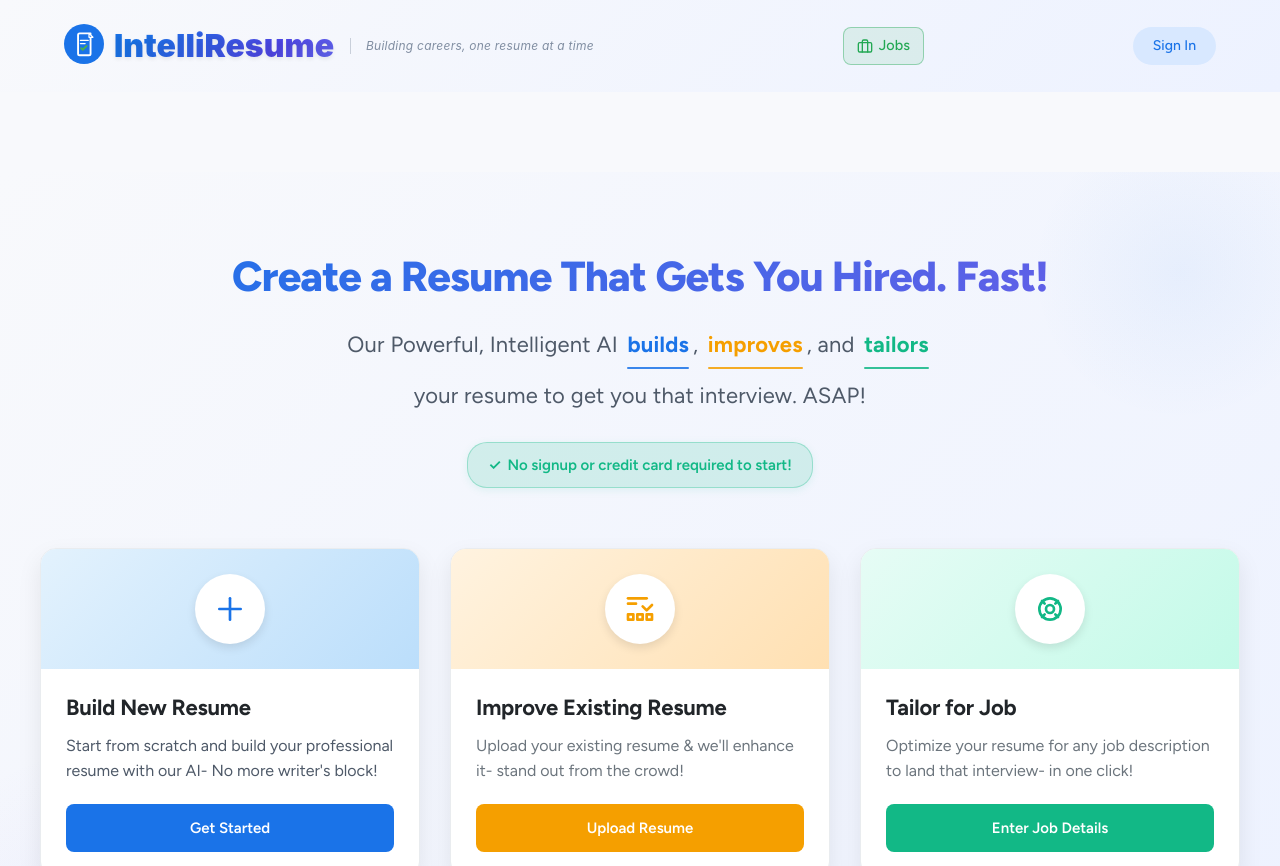
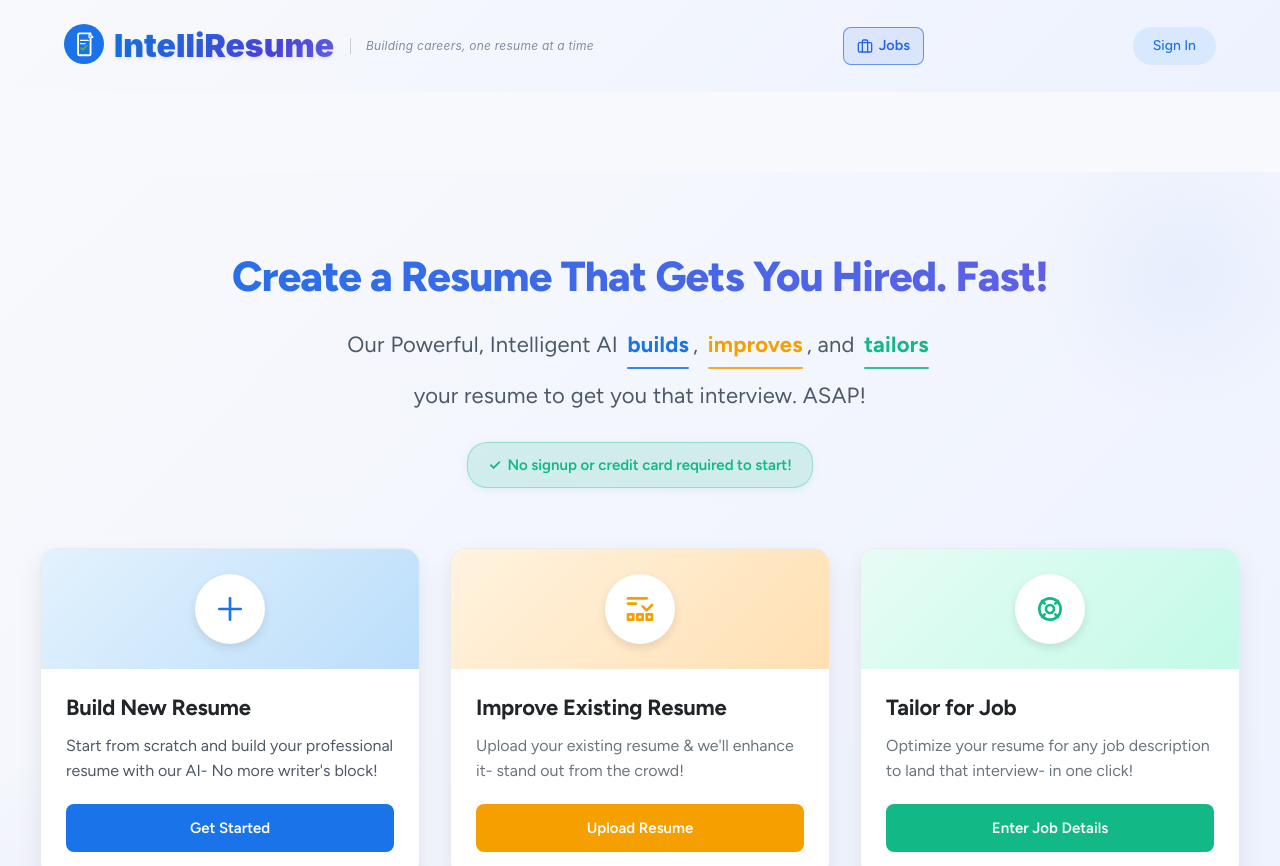
Before and after one commit to nickdelicto/ai-resume-builder, a Next.js app: page / in a window 1280 px wide. Shown: the top 866 px of the page. Built offline with nearby package versions, Linux system fonts and the light colour scheme; no server answers.

Commit message:
feat: Improve RN salary calculator discoverability
- Add salary calculator link to footer under Salary Data section
- Enhance Jobs button visibility in navigation with bolder blue color
- Add inline salary calculator link to jobs page description

```diff
--- a/components/common/Footer.jsx
+++ b/components/common/Footer.jsx
@@ -60,6 +60,7 @@ const Footer = () => {
           <div className="footer-nav-column">
             <h3 className="footer-column-title">Salary Data</h3>
             <ul className="footer-nav-links">
+              <li><Link href="/jobs/nursing/rn-salary-calculator">RN Salary Calculator</Link></li>
               <li><Link href="#">Average RN Salary</Link></li>
             </ul>
           </div>
--- a/components/common/Navigation.jsx
+++ b/components/common/Navigation.jsx
@@ -373,28 +373,28 @@ const Navigation = () => {
               display: 'flex',
               alignItems: 'center',
               gap: '6px',
-              backgroundColor: router.pathname.startsWith('/jobs') ? 'rgba(34, 168, 83, 0.15)' : 'rgba(34, 168, 83, 0.1)',
-              color: '#22a853',
-              border: '1px solid rgba(34, 168, 83, 0.4)',
+              backgroundColor: router.pathname.startsWith('/jobs') ? 'rgba(37, 99, 235, 0.15)' : 'rgba(37, 99, 235, 0.1)',
+              color: '#2563eb',
+              border: '1.5px solid rgba(37, 99, 235, 0.65)',
               borderRadius: '8px',
               padding: '0.4rem 0.8rem',
-              fontWeight: router.pathname.startsWith('/jobs') ? '600' : '500',
+              fontWeight: router.pathname.startsWith('/jobs') ? '700' : '600',
               fontSize: '0.9rem',
               transition: 'all 0.2s ease',
               textDecoration: 'none',
               transform: router.pathname.startsWith('/jobs') ? 'none' : 'none',
-              boxShadow: router.pathname.startsWith('/jobs') ? '0 3px 10px rgba(34, 168, 83, 0.15)' : 'none'
+              boxShadow: router.pathname.startsWith('/jobs') ? '0 3px 10px rgba(37, 99, 235, 0.25)' : 'none'
             }}
             onMouseEnter={(e) => {
               if (!router.pathname.startsWith('/jobs')) {
-                e.currentTarget.style.backgroundColor = 'rgba(34, 168, 83, 0.15)';
+                e.currentTarget.style.backgroundColor = 'rgba(37, 99, 235, 0.15)';
                 e.currentTarget.style.transform = 'translateY(-1px)';
-                e.currentTarget.style.boxShadow = '0 3px 10px rgba(34, 168, 83, 0.15)';
+                e.currentTarget.style.boxShadow = '0 3px 10px rgba(37, 99, 235, 0.25)';
               }
             }}
             onMouseLeave={(e) => {
               if (!router.pathname.startsWith('/jobs')) {
-                e.currentTarget.style.backgroundColor = 'rgba(34, 168, 83, 0.1)';
+                e.currentTarget.style.backgroundColor = 'rgba(37, 99, 235, 0.1)';
                 e.currentTarget.style.transform = 'none';
                 e.currentTarget.style.boxShadow = 'none';
               }
--- a/pages/jobs/nursing/index.jsx
+++ b/pages/jobs/nursing/index.jsx
@@ -218,7 +218,11 @@ export default function NursingJobsPage() {
               Registered Nurse (RN) Jobs in USA
             </h1>
             <p className="text-lg md:text-xl text-gray-600 max-w-2xl mx-auto">
-              Find nursing opportunities at top healthcare employers across the United States. Search by location, specialty, and more.
+              Find nursing opportunities at top healthcare employers across the United States. Search by location, specialty, and more.{' '}
+
+              <Link href="/jobs/nursing/rn-salary-calculator" className="text-blue-600 hover:text-blue-700 hover:underline font-medium">
+                Also, Calculate your RN salary here →
+              </Link>
             </p>
             {pagination && pagination.total > 0 && (
               <div className="mt-4 inline-block px-4 py-2 bg-blue-100 text-blue-800 rounded-full text-sm font-medium">
```
